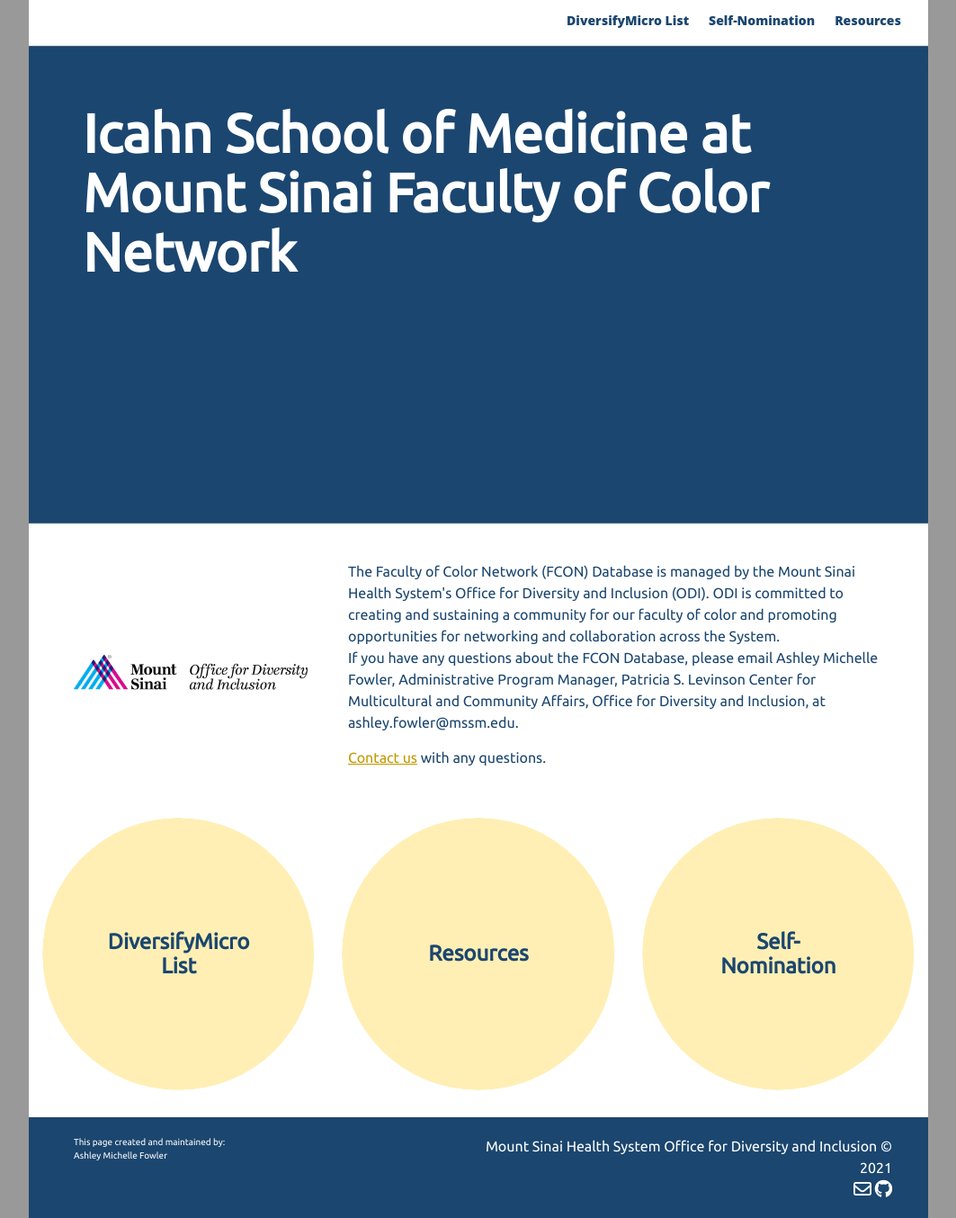
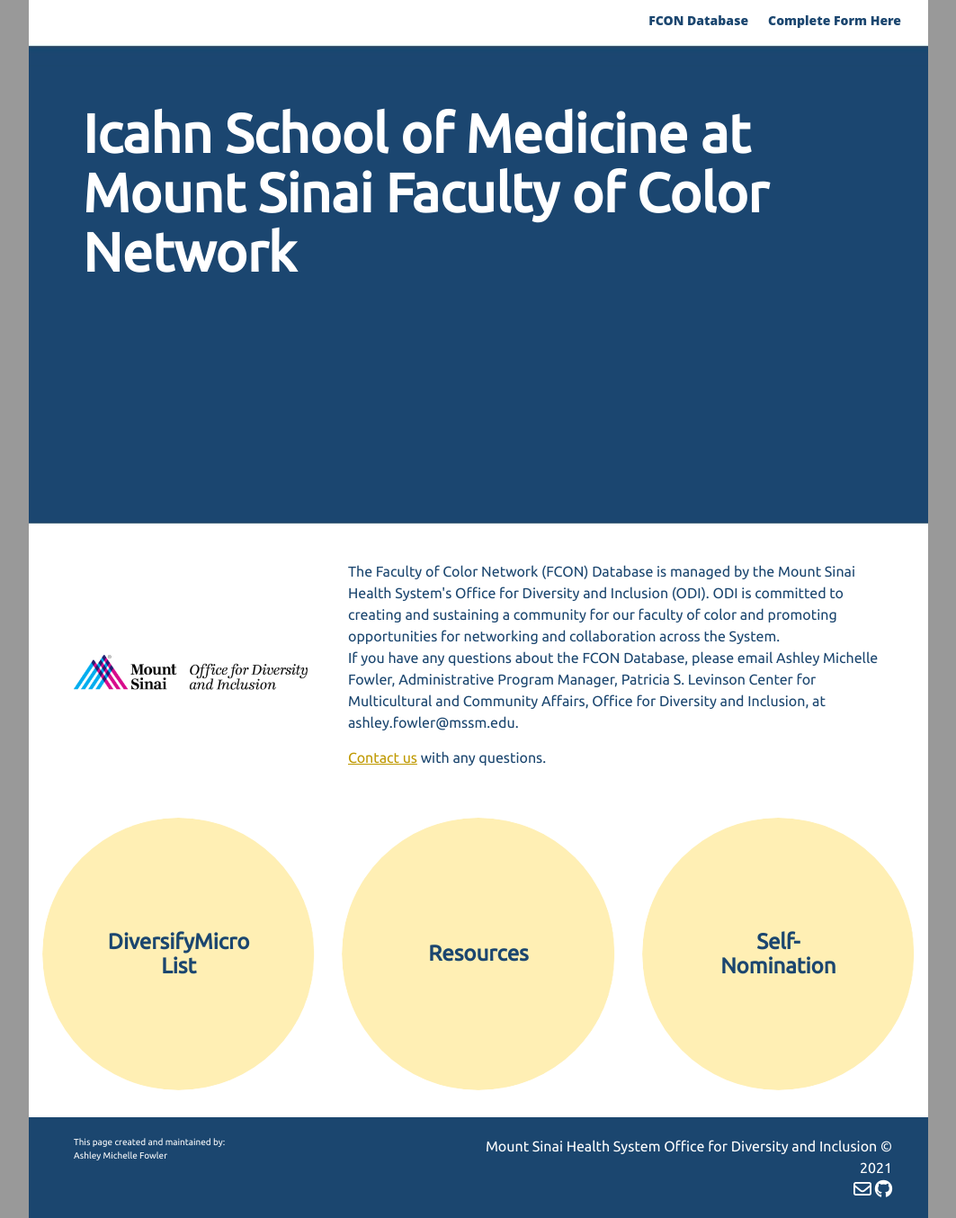
Before and after one commit to MSSMCMCA/FCON.github.io, a Jekyll site: the page built from index.html, in a window 1280 px wide. Shown: the whole page at 90% size, without its empty margins (108-1171 px from the left). Built offline with Jekyll 4.4.1, drawn with Linux system fonts in a browser that asks for light colours; nearby versions of some CDN libraries.

Commit message:
Update header.html

```diff
--- a/_includes/header.html
+++ b/_includes/header.html
@@ -6,9 +6,8 @@
 				{% if page.category != "home" %}
 				<li role="presentation" ><a href="{{site.baseurl}}/">Home</a></li>
 				{% endif %}
-				<li role="presentation" {% if page.category == "list" %}class="active"{% endif %}><a href="{{  site.baseurl  }}/list">DiversifyMicro List</a></li>
-				<li role="presentation" {% if page.category == "nominate" %}class="active"{% endif %}><a href="{{ site.baseurl }}/nominate">Self-Nomination</a></li>
-				<li role="presentation" {% if page.category == "resources" %}class="active"{% endif %}><a href="{{ site.baseurl }}/resources">Resources</a></li>
+				<li role="presentation" {% if page.category == "list" %}class="active"{% endif %}><a href="{{  site.baseurl  }}/list">FCON Database</a></li>
+				<li role="presentation" {% if page.category == "nominate" %}class="active"{% endif %}><a href="{{ site.baseurl }}/nominate">Complete Form Here</a></li>
 			</ul>
 		</div>
 	</div>
```
